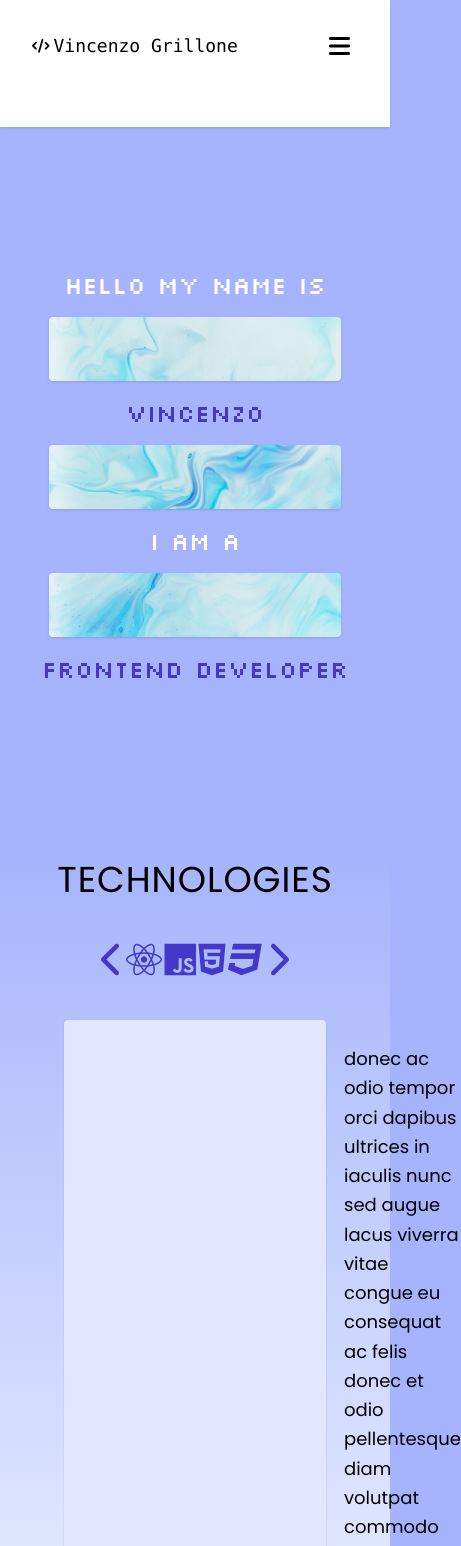
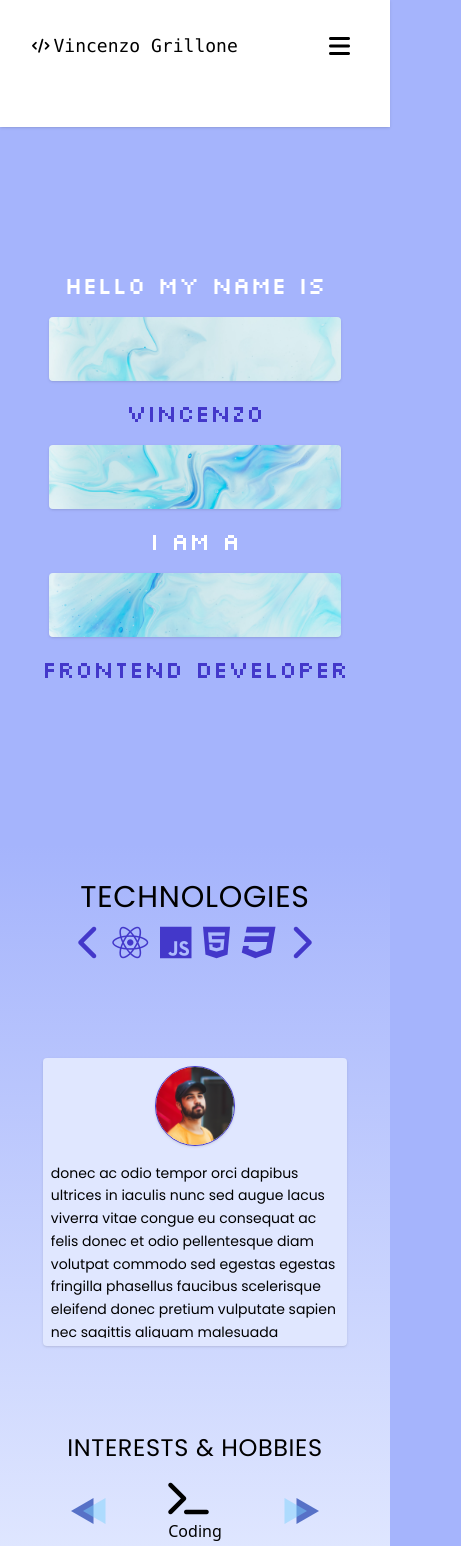
Before and after one commit to v-grillone/portfolio-page, a React (Create React App) app: page / in a window 390 px wide. Shown: the top 1546 px of the page, 461 px wide, since content can reach past the window. Built offline with nearby package versions, Linux system fonts and the light colour scheme.

Commit message:
about section roughcomplete

```diff
--- a/src/components/AboutSection.js
+++ b/src/components/AboutSection.js
@@ -44,10 +44,10 @@ const AboutSection = ({ aboutRef }) => {
   }
 
   return (
-    <div ref={aboutRef} className='about-section px-16 py-4 h-85vh w-full bg-gradient-to-b from-indigo-300 to-indigo-100 flex flex-col items-center'>
+    <div ref={aboutRef} id="about-section" className='about-section md:px-16 px-4 md:py-4 h-85vh w-full bg-gradient-to-b from-indigo-300 to-indigo-100 flex flex-col items-center justify-around md:space-y-0 space-y-4'>
       <div className='technologies-section flex flex-col items-center w-full'>
-        <h5 className='text-4xl font-poppins uppercase tracking-wide'>Technologies</h5>
-        <div ref={technologiesIconSection} className={`tech-icons-container p-10 flex justify-evenly w-[50vw] ${techIconsVisable ? 'tech-icons-compress' : ''}`}>
+        <h5 className='md:text-4xl text-3xl font-poppins uppercase tracking-wide'>Technologies</h5>
+        <div ref={technologiesIconSection} className={`tech-icons-container md:p-10 p-2 flex justify-evenly md:w-[50vw] w-[95vw] ${techIconsVisable ? 'tech-icons-compress' : ''}`}>
           <i className={`fa-solid fa-chevron-left text-4xl text-indigo-700`}></i>
           <i className={`fa-brands fa-react text-4xl text-indigo-700 ${techIconsVisable ? 'white-slide-1' : ''}`}></i>
           <i className={`fa-brands fa-js text-4xl text-indigo-700 ${techIconsVisable ? 'white-slide-2' : ''}`}></i>
@@ -56,42 +56,42 @@ const AboutSection = ({ aboutRef }) => {
           <i className={`fa-solid fa-chevron-right text-4xl text-indigo-700`}></i>
         </div>
       </div>
-      <div className='introduction-container flex space-x-12 w-full p-6 mb-6 items-center rounded bg-indigo-100 shadow'>
-        <img src={require('../assets/mock-profile-pic.jpg')} alt="profile-pic" className='object-cover object-center h-52 min-w-[13rem] border border-indigo-700 rounded-full shadow' />
-        <p className='font-poppins text-lg leading-relaxed'>donec ac odio tempor orci dapibus ultrices in iaculis nunc sed augue lacus viverra vitae congue eu consequat ac felis donec et odio pellentesque diam volutpat commodo sed egestas egestas fringilla phasellus faucibus scelerisque eleifend donec pretium vulputate sapien nec sagittis aliquam malesuada bibendum arcu vitae elementum curabitur vitae nunc sed velit dignissim sodales ut eu sem integer vitae justo eget magna fermentum iaculis eu non diam phasellus vestibulum lorem sed risus ultricies tristique nulla</p>
+      <div className='introduction-container flex md:flex-row flex-col md:space-x-12 md:space-y-0 space-y-4 md:w-full w-[85%] max-h-72 md:mb-5 md:p-6 p-2 md:mb-6 items-center rounded bg-indigo-100 shadow'>
+        <img src={require('../assets/mock-profile-pic.jpg')} alt="profile-pic" className='object-cover object-center md:h-52 h-20 md:min-w-[13rem] min-w-[5rem] border border-indigo-700 rounded-full shadow' />
+        <p className='font-poppins md:text-lg text-sm leading-relaxed md:overflow-hidden overflow-scroll'>donec ac odio tempor orci dapibus ultrices in iaculis nunc sed augue lacus viverra vitae congue eu consequat ac felis donec et odio pellentesque diam volutpat commodo sed egestas egestas fringilla phasellus faucibus scelerisque eleifend donec pretium vulputate sapien nec sagittis aliquam malesuada bibendum arcu vitae elementum curabitur vitae nunc sed velit dignissim sodales ut eu sem integer vitae justo eget magna fermentum iaculis eu non diam phasellus vestibulum lorem sed risus ultricies tristique nulla</p>
       </div>
       <div className="hobbies-section flex flex-col space-y-8 items-center">
-        <h5 className='text-4xl font-poppins uppercase tracking-wide'>Interests & Hobbies</h5>
+        <h5 className='md:text-4xl text-2xl font-poppins uppercase tracking-wide'>Interests & Hobbies</h5>
         <div className="hobbies-icons-container flex flex-row w-72 justify-between items-center">
           <HobbyArrow direction={'left'} changeHobby={changeHobby} clickHobbyArrow={clickHobbyArrow} setClickHobbyArrow={setClickHobbyArrow}/>
           <ul className='hobbies-icons-list flex flex-row list-none relative'>
-            <li className={`absolute top-1/2 ${hobbiesIconPosition.icon1} transform -translate-x-1/2 -translate-y-1/2 z-10`}>
+            <li className={`absolute top-1/2 ${hobbiesIconPosition.icon1} transform -translate-x-1/2 -translate-y-1/2 `}>
               <div id="icon1" className={`${hobbiesIconPosition.icon1 === 'left-[50%]' ? 'opacity-1' : 'opacity-0'}`}>
-                <i className={`fa-solid fa-futbol text-5xl ${hobbiesIconPosition.icon1 === 'left-[50%]' ? 'opacity-1' : 'opacity-0'}`}></i>
+                <i className={`fa-solid fa-futbol text-4xl ${hobbiesIconPosition.icon1 === 'left-[50%]' ? 'opacity-1' : 'opacity-0'}`}></i>
                 <p className='font-poppins'>Soccer</p>
               </div>
             </li>
-            <li className={`absolute top-1/2 ${hobbiesIconPosition.icon2} transform -translate-x-1/2 -translate-y-1/2 z-10`}>
+            <li className={`absolute top-1/2 ${hobbiesIconPosition.icon2} transform -translate-x-1/2 -translate-y-1/2 `}>
               <div className={`${hobbiesIconPosition.icon2 === 'left-[50%]' ? 'opacity-1' : 'opacity-0'}`} id="icon2">
-                <i className={`fa-solid fa-terminal text-5xl ${hobbiesIconPosition.icon2 === 'left-[50%]' ? 'opacity-1' : 'opacity-0'}`}></i>
+                <i className={`fa-solid fa-terminal text-4xl ${hobbiesIconPosition.icon2 === 'left-[50%]' ? 'opacity-1' : 'opacity-0'}`}></i>
                 <p>Coding</p>
               </div>
             </li>
-            <li className={`absolute top-1/2 ${hobbiesIconPosition.icon3} transform -translate-x-1/2 -translate-y-1/2 z-10`}>
+            <li className={`absolute top-1/2 ${hobbiesIconPosition.icon3} transform -translate-x-1/2 -translate-y-1/2 `}>
               <div className={`${hobbiesIconPosition.icon3 === 'left-[50%]' ? 'opacity-1' : 'opacity-0'}`} id="icon3">
-                <i className={`fa-solid fa-hockey-puck text-5xl`}></i>
+                <i className={`fa-solid fa-hockey-puck text-4xl`}></i>
                 <p>Hockey</p>
               </div>
             </li>
-            <li className={`absolute top-1/2 ${hobbiesIconPosition.icon4} transform -translate-x-1/2 -translate-y-1/2 z-10`}>
+            <li className={`absolute top-1/2 ${hobbiesIconPosition.icon4} transform -translate-x-1/2 -translate-y-1/2 `}>
               <div className={`${hobbiesIconPosition.icon4 === 'left-[50%]' ? 'opacity-1' : 'opacity-0'}`} id="icon4">
-                <i className={`fa-solid fa-gamepad text-5xl ${hobbiesIconPosition.icon4 === 'left-[50%]' ? 'opacity-1' : 'opacity-0'}`}></i>
+                <i className={`fa-solid fa-gamepad text-4xl ${hobbiesIconPosition.icon4 === 'left-[50%]' ? 'opacity-1' : 'opacity-0'}`}></i>
                 <p>Gaming</p>
               </div>
             </li>
-            <li className={`absolute top-1/2 ${hobbiesIconPosition.icon4} transform -translate-x-1/2 -translate-y-1/2 z-10`}>
+            <li className={`absolute top-1/2 ${hobbiesIconPosition.icon4} transform -translate-x-1/2 -translate-y-1/2`}>
               <div className={`${hobbiesIconPosition.icon5 === 'left-[50%]' ? 'opacity-1' : 'opacity-0'}`} id="icon5">
-                <i className={`fa-solid fa-dumbbell text-5xl ${hobbiesIconPosition.icon5 === 'left-[50%]' ? 'opacity-1' : 'opacity-0'}`}></i>
+                <i className={`fa-solid fa-dumbbell text-4xl ${hobbiesIconPosition.icon5 === 'left-[50%]' ? 'opacity-1' : 'opacity-0'}`}></i>
                 <p>Fitness</p>
               </div>
             </li>
--- a/src/components/Project1.js
+++ b/src/components/Project1.js
@@ -2,7 +2,7 @@ import React from 'react'
 
 const Project1 = ({ project1Ref, sectionRef }) => {
   return (
-    <div ref={project1Ref} className='project1-section h-85vh bg-gradient-to-b from-indigo-100 to-indigo-300'>
+    <div ref={project1Ref} id='project1-section' className='project1-section h-85vh bg-gradient-to-b from-indigo-100 to-indigo-300'>
       <p>project 1</p>
 
     </div>
--- a/src/components/Project2.js
+++ b/src/components/Project2.js
@@ -2,7 +2,7 @@ import React from 'react'
 
 const Project2 = ({ project2Ref }) => {
   return (
-    <div ref={project2Ref} className='project2-section h-85vh bg-gradient-to-b from-indigo-300 to-indigo-100'>
+    <div ref={project2Ref} id="project2-section" className='project2-section h-85vh bg-gradient-to-b from-indigo-300 to-indigo-100'>
       <p>project 2</p>
 
     </div>
--- a/src/components/Project3.js
+++ b/src/components/Project3.js
@@ -2,7 +2,7 @@ import React from 'react'
 
 const Project3 = ({ project3Ref }) => {
   return (
-    <div ref={project3Ref} className='project3-section h-85vh bg-gradient-to-b from-indigo-100 to-indigo-300'>
+    <div ref={project3Ref} id="project3-section" className='project3-section h-85vh bg-gradient-to-b from-indigo-100 to-indigo-300'>
       <p>project3</p>
 
     </div>
--- a/src/components/ReachOut.js
+++ b/src/components/ReachOut.js
@@ -2,7 +2,7 @@ import React from 'react'
 
 const ReachOut = ({ reachOutRef }) => {
   return (
-    <div ref={reachOutRef} className='reach-out-section bg-indigo-700 px-8 pb-8 flex flex-col items-center'>
+    <div ref={reachOutRef} id="reach-out-section" className='reach-out-section bg-indigo-700 px-8 pb-8 flex flex-col items-center overflow-hidden'>
       <div className="reach-out-section-waves aspect-[900/300] w-[100vw] bg-no-repeat bg-center bg-cover bg-reach-out-waves"></div>
       <div className='form-container w-[75vw] md:w-[50vw] p-5 md:p-10 mt-[-15%]  bg-white rounded-md border-2 border-gray-600 shadow'>
         <div className="form-title-container text-center mb-4 md:mb-8">
```
Also changed, not shown: src/components/Navigation.js (+7 -8 lines).
